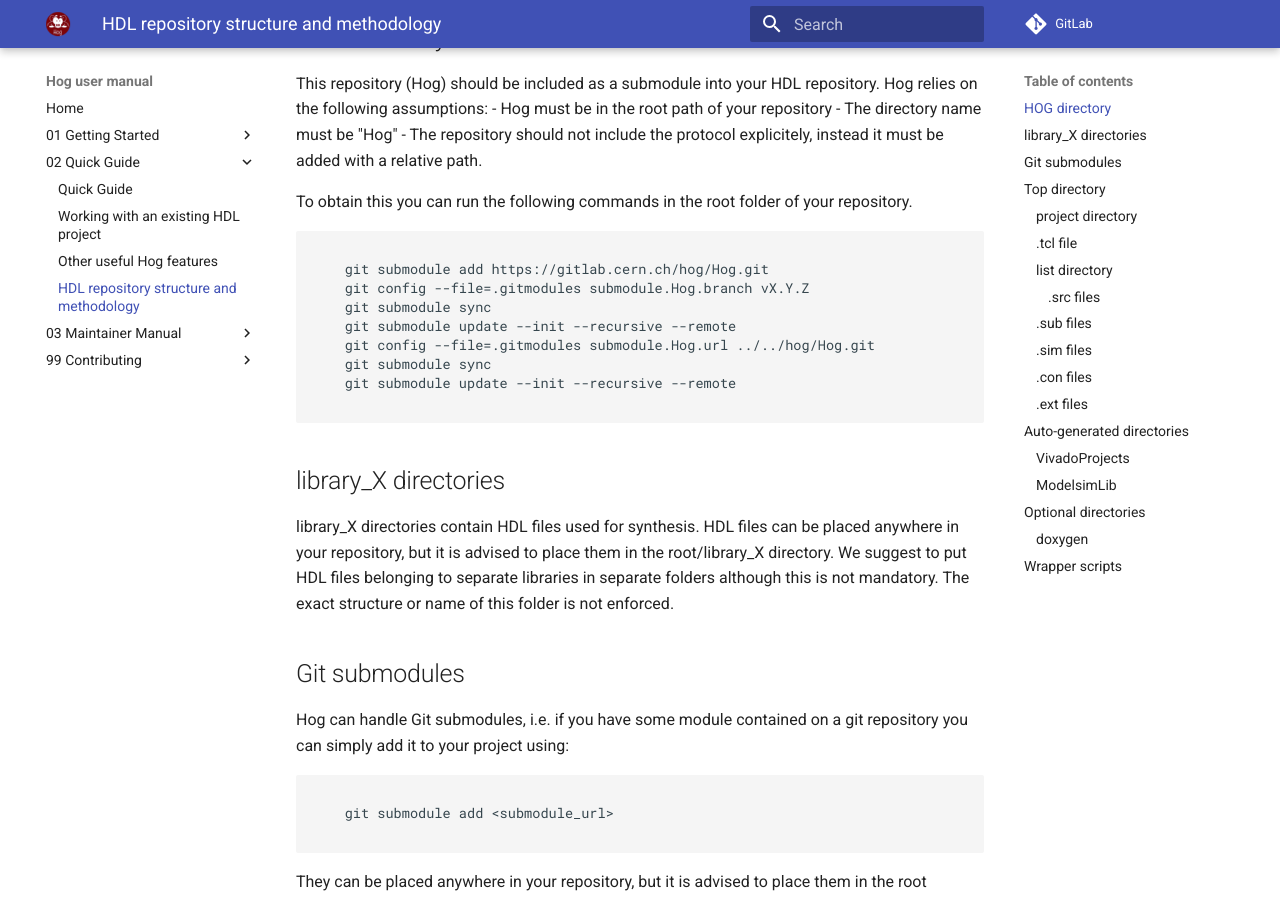
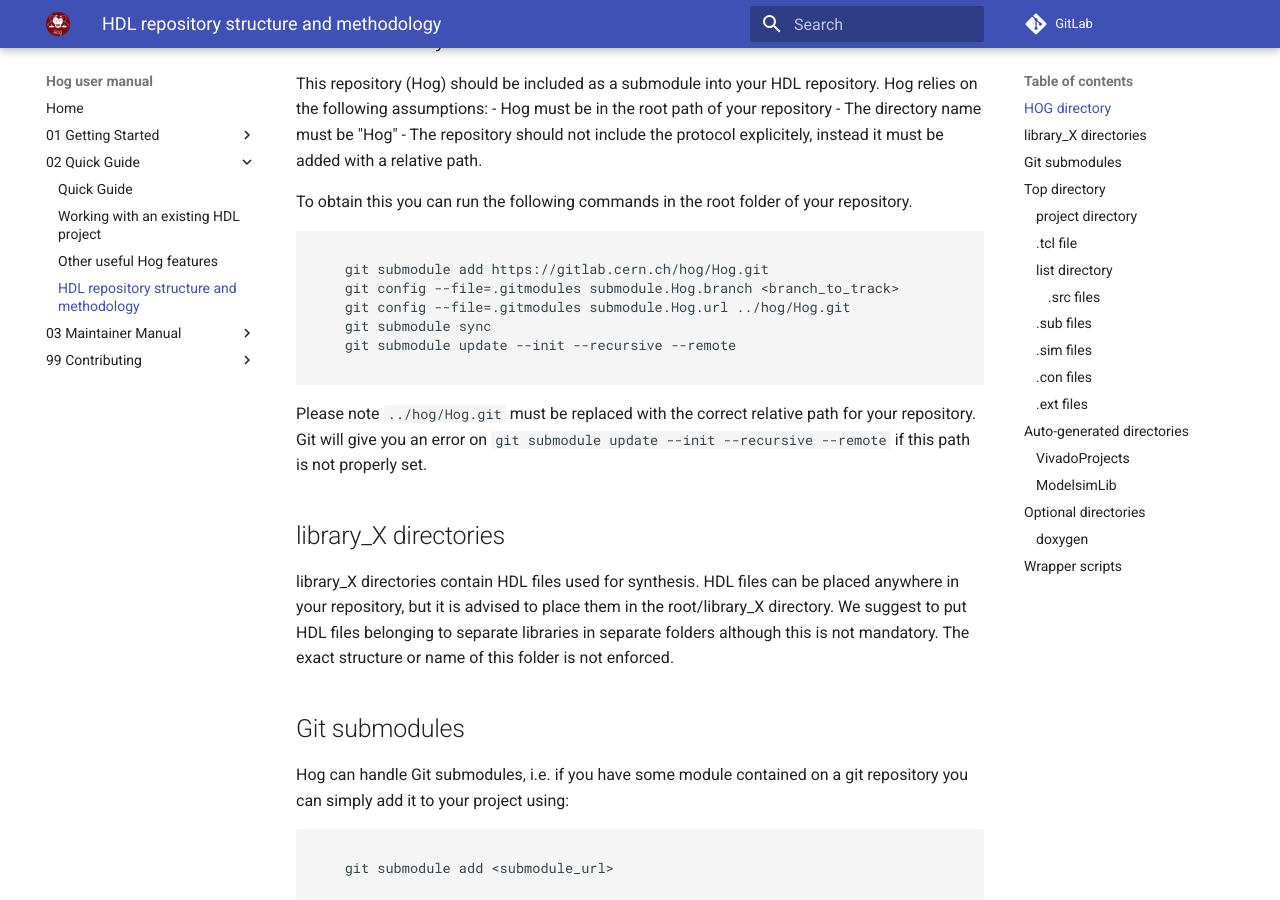
Before and after one commit to Hog-CERN/Hog, an MkDocs documentation site: the page built from docs/02-Quick-Guide/setupNewHogProject.md, in a window 1280 px wide and 900 px high, scrolled down 840 px. Built offline with MkDocs 1.6.1 and Material for MkDocs 9.7.7, drawn with Linux system fonts in a browser that asks for light colours.

Commit message:
Update setupNewHogProject.md removing extra commands and adding explanaitionon path.

````diff
--- a/docs/02-Quick-Guide/setupNewHogProject.md
+++ b/docs/02-Quick-Guide/setupNewHogProject.md
@@ -27,14 +27,16 @@ To obtain this you can run the following commands in the root folder of your rep
 ```console
 
 	git submodule add https://gitlab.cern.ch/hog/Hog.git
-	git config --file=.gitmodules submodule.Hog.branch vX.Y.Z
-	git submodule sync
-	git submodule update --init --recursive --remote
-	git config --file=.gitmodules submodule.Hog.url ../../hog/Hog.git
+	git config --file=.gitmodules submodule.Hog.branch <branch_to_track>
+	git config --file=.gitmodules submodule.Hog.url ../hog/Hog.git
 	git submodule sync
 	git submodule update --init --recursive --remote
 
 ```
+
+Please note `../hog/Hog.git` must be replaced with the correct relative path for your repository.
+Git will give you an error on `git submodule update --init --recursive --remote` if this path is not properly set.
+
 
 ## library_X directories
 
````
